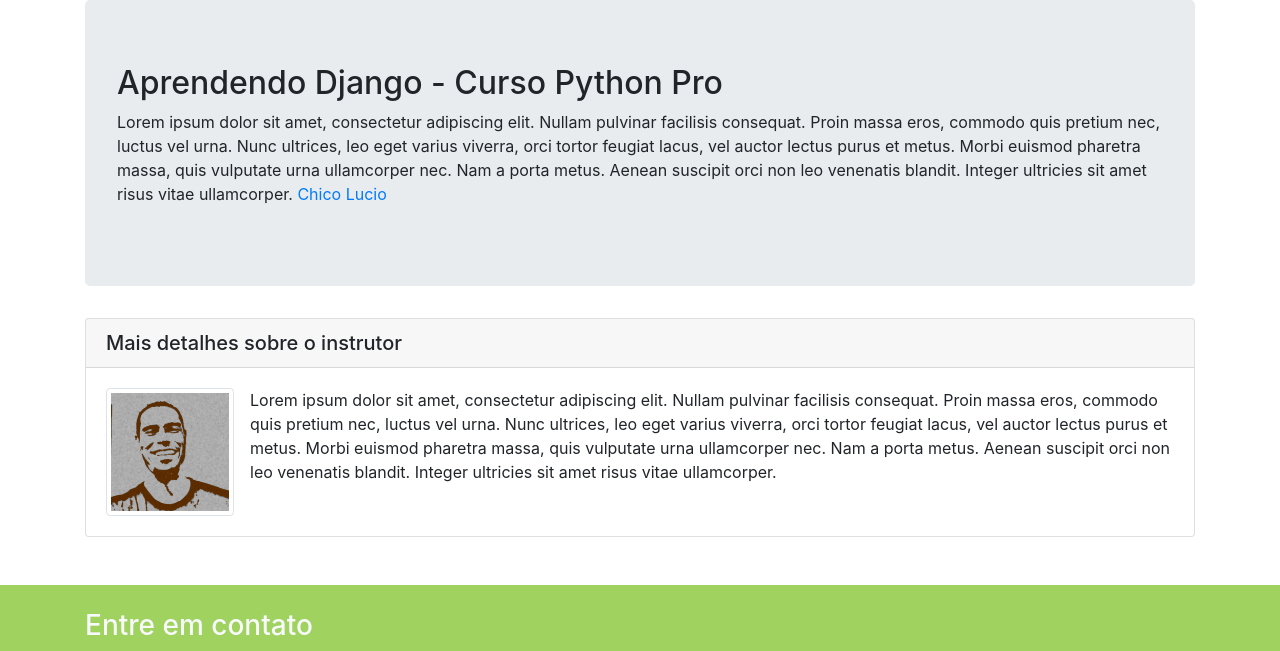
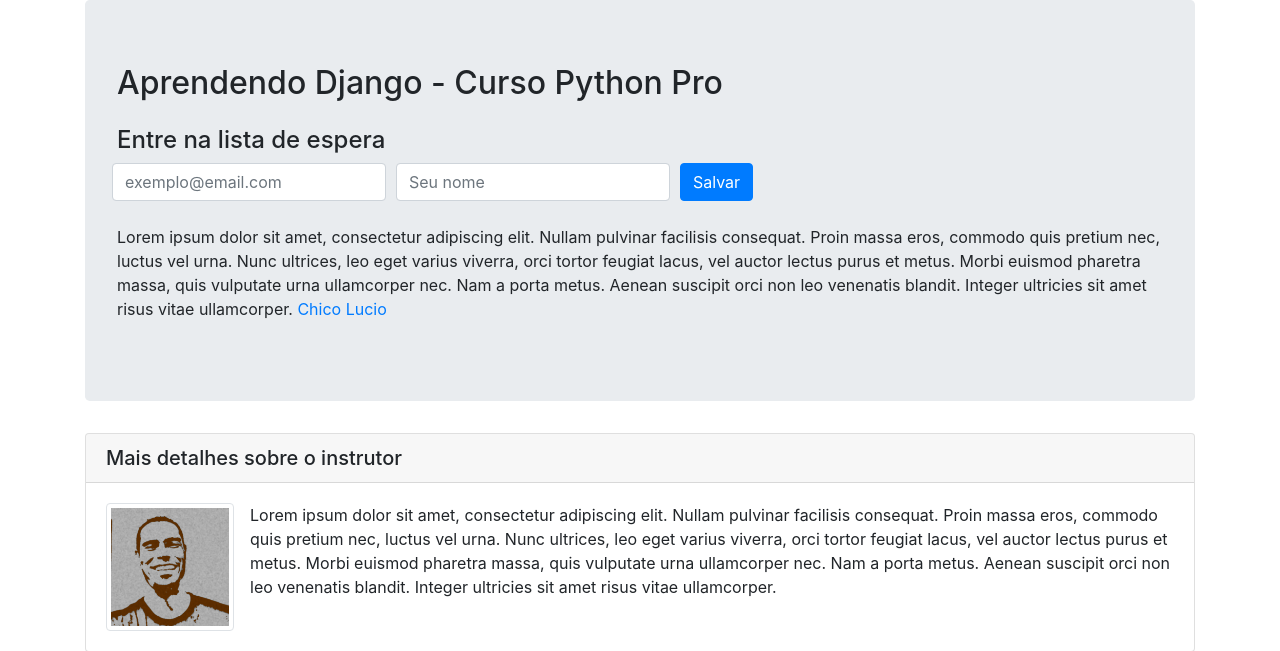
Before and after one commit to chicolucio-python-learning/curso-django, a Django app: page / in a window 1280 px wide. Shown: the part 56-707 px from the top of the page. Run offline with Django 3.2, Linux system fonts and the light colour scheme; some libraries are stand-ins or nearby versions.

Commit message:
forms mailchimp com template bootstrap

```diff
--- a/pypro/base/templates/base/home.html
+++ b/pypro/base/templates/base/home.html
@@ -50,7 +50,30 @@
                         <h2>
                             Aprendendo Django - Curso Python Pro
                         </h2>
-                        <p>
+                        <h4 class="mt-4">Entre na lista de espera</h4>
+
+                        <form action="https://gmail.us18.list-manage.com/subscribe/post?u=af11cb9765048af8c17cc7a84&amp;id=e679c7961f" method="post" id="mc-embedded-subscribe-form" name="mc-embedded-subscribe-form" class="form-row align-items-center" target="_blank" novalidate>
+                        <div class="form-row align-items-center">
+                            <div class="col-auto">
+                            <label class="sr-only" for="mce-EMAIL">Email:</label>
+                            <input type="email" value="" name="EMAIL" class="form-control required" id="mce-EMAIL" placeholder="exemplo@email.com">
+                            </div>
+                            <div class="col-auto">
+                            <label class="sr-only" for="mce-FNAME">Email:</label>
+                            <input type="text" value="" name="FNAME" class="form-control" id="mce-FNAME" placeholder="Seu nome">
+                            </div>
+
+                            <!-- real people should not fill this in and expect good things - do not remove this or risk form bot signups-->
+                            <div style="position: absolute; left: -5000px;" aria-hidden="true"><input type="text" name="b_af11cb9765048af8c17cc7a84_e679c7961f" tabindex="-1" value=""></div>
+
+                            <div class="col-auto">
+                            <input type="submit" value="Salvar" name="subscribe" id="mc-embedded-subscribe" class="btn btn-primary">
+                            </div>
+                        </div>
+                        </form>
+
+
+                        <p class="mt-4">
                             Lorem ipsum dolor sit amet, consectetur adipiscing elit. Nullam pulvinar facilisis consequat. Proin massa eros, commodo quis pretium nec, luctus vel urna. Nunc ultrices, leo eget varius viverra, orci tortor feugiat lacus, vel auctor lectus purus et metus. Morbi euismod pharetra massa, quis vulputate urna ullamcorper nec. Nam a porta metus. Aenean suscipit orci non leo venenatis blandit. Integer ultricies sit amet risus vitae ullamcorper.
                             <a href="http://github.com/chicolucio" target="_blank" rel="noopener noreferrer">Chico Lucio</a>
                         </p>
```
